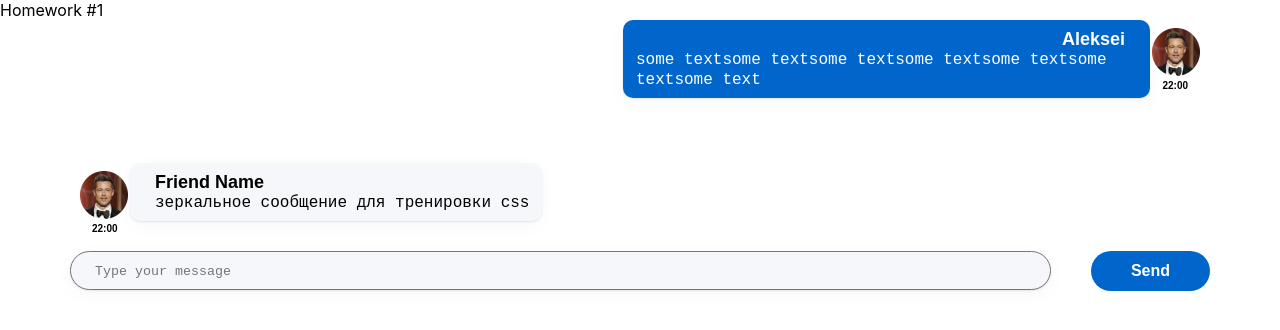
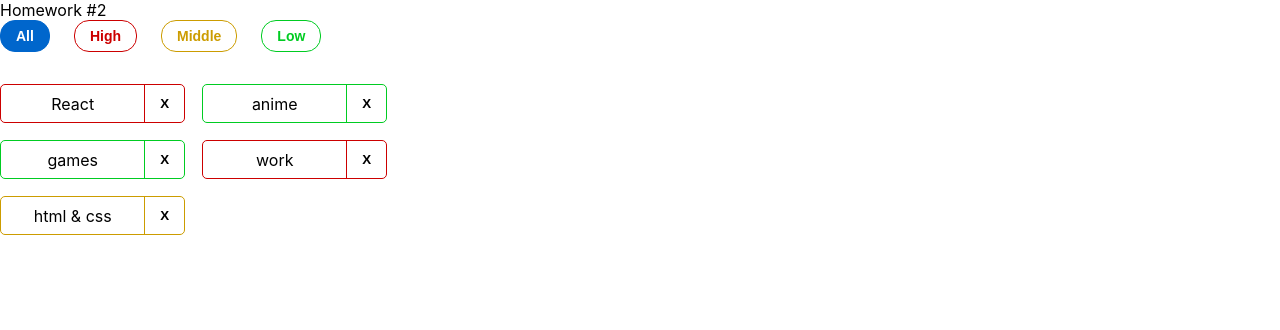
Before and after one commit to golodok2019/homework-2sprint, a React (Create React App) app: page / in a window 1280 px wide. Shown: the top 330 px of the page. Built offline with nearby package versions, Linux system fonts and the light colour scheme.

Commit message:
Done HW2

```diff
--- a/src/s1-main/App.tsx
+++ b/src/s1-main/App.tsx
@@ -1,13 +1,13 @@
 import React from 'react'
 import s from './App.module.css'
-import HW1 from '../s2-homeworks/hw01/HW1'
+import HW2 from '../s2-homeworks/hw02/HW2';
 
 function App() {
     return (
         <div className={s.App}>
-            <HW1/>
+            {/*<HW1/>*/}
             {/*раскомментировать по ходу выполнения*/}
-            {/*<HW2/>*/}
+            <HW2/>
             {/*<HW3/>*/}
             {/*<HW4/>*/}
 
--- a/src/s2-homeworks/hw02/HW2.tsx
+++ b/src/s2-homeworks/hw02/HW2.tsx
@@ -3,30 +3,30 @@
 import s2 from '../../s1-main/App.module.css'
 
 /*
-* 1 - описать типы AffairPriorityType, AffairType
-* 2 - указать нужный тип для defaultAffairs
-* 3 - дописать типы и логику функции filterAffairs и проверить её тестами
-* 4 - выполнить пункт 3 для функции deleteAffair
-* 5 - указать нужный тип в useState с affairs
-* 6 - дописать тип и логику функции deleteAffairCallback
-* 7 - в файле Affairs.tsx дописать типизацию пропсов
-* 8 - в файле Affairs.tsx дописать логику функций setAll, setHigh, setMiddle, setLow
+* 1 - описать типы AffairPriorityType, AffairType +
+* 2 - указать нужный тип для defaultAffairs +
+* 3 - дописать типы и логику функции filterAffairs и проверить её тестами +
+* 4 - выполнить пункт 3 для функции deleteAffair +
+* 5 - указать нужный тип в useState с affairs +
+* 6 - дописать тип и логику функции deleteAffairCallback +
+* 7 - в файле Affairs.tsx дописать типизацию пропсов +
+* 8 - в файле Affairs.tsx дописать логику функций setAll, setHigh, setMiddle, setLow +
 * 9 - в файле Affair.tsx дописать типизацию пропсов
 * 10 - в файле Affair.tsx дописать функции deleteCallback и использовать
 * 11 - в файле Affair.tsx отобразить приходящие данные
 * */
 
 // types
-export type AffairPriorityType = any // need to fix any
+export type AffairPriorityType = 'high' | 'middle' | 'low';
 export type AffairType = {
-    _id: any // need to fix any
-    name: any // need to fix any
+    _id: number
+    name: string
     priority: AffairPriorityType
 }
 export type FilterType = 'all' | AffairPriorityType
 
 // constants
-const defaultAffairs: any = [ // need to fix any
+const defaultAffairs: AffairType[] = [
     {_id: 1, name: 'React', priority: 'high'}, // студенты могут изменить содержимое name и количество элементов в массиве, ...priority не менять!
     {_id: 2, name: 'anime', priority: 'low'},
     {_id: 3, name: 'games', priority: 'low'},
@@ -35,24 +35,23 @@
 ]
 
 // pure helper functions
-export const filterAffairs = (affairs: any, filter: any): any => { // need to fix any
+export const filterAffairs = (affairs: AffairType[], filter: FilterType): AffairType[] => {
+    if (filter === 'all')
+        return affairs;
 
+    return affairs.filter(a => a.priority === filter);
+}
 
-    return affairs // need to fix
-}
-export const deleteAffair = (affairs: any, _id: any): any => { // need to fix any
-
-    return affairs // need to fix
+export const deleteAffair = (affairs: AffairType[], _id: number):  AffairType[] => {
+    return affairs.filter(a => a._id !== _id)
 }
 
 function HW2() {
-    const [affairs, setAffairs] = useState<any>(defaultAffairs) // need to fix any
+    const [affairs, setAffairs] = useState<AffairType[]>(defaultAffairs)
     const [filter, setFilter] = useState<FilterType>('all')
 
     const filteredAffairs = filterAffairs(affairs, filter)
-    const deleteAffairCallback = (_id: any) => { // need to fix any
-        // need to fix
-    }
+    const deleteAffairCallback = (_id: number) => setAffairs(deleteAffair(affairs, _id))
 
     return (
         <div id={'hw2'}>
--- a/src/s2-homeworks/hw02/affairs/Affairs.tsx
+++ b/src/s2-homeworks/hw02/affairs/Affairs.tsx
@@ -4,24 +4,24 @@
 import s from './Affairs.module.css'
 
 type AffairsPropsType = {
-    data: any // need to fix any
-    setFilter: any
-    deleteAffairCallback: any
+    data: AffairType[]
+    setFilter: (filter: FilterType) => void
+    deleteAffairCallback: (_id: number) => void
     filter: FilterType
 }
 
 function Affairs(props: AffairsPropsType) {
     const setAll = () => {
-        // need to fix
+        props.setFilter('all')
     }
     const setHigh = () => {
-        // need to fix
+        props.setFilter('high')
     }
     const setMiddle = () => {
-        // need to fix
+        props.setFilter('middle')
     }
     const setLow = () => {
-        // need to fix
+        props.setFilter('low')
     }
 
     const cnAll = s.button + ' ' + s.all + (props.filter === 'all' ? ' ' + s.active : '')
--- a/src/s2-homeworks/hw02/affairs/affair/Affair.tsx
+++ b/src/s2-homeworks/hw02/affairs/affair/Affair.tsx
@@ -6,12 +6,12 @@
 type AffairPropsType = {
     // key не нужно типизировать
     affair: AffairType
-    deleteAffairCallback: any // need to fix any
+    deleteAffairCallback: (_id: number) => void
 }
 
 function Affair(props: AffairPropsType) {
     const deleteCallback = () => {
-        // need to fix
+        props.deleteAffairCallback(props.affair._id);
     }
 
     const nameClass = s.name + ' ' + s2[props.affair.priority]
@@ -24,9 +24,7 @@
             className={affairClass}
         >
             <div id={'hw2-name-' + props.affair._id} className={nameClass}>
-                {/*создаёт студент*/}
-
-                {/**/}
+                {props.affair.name}
             </div>
             <div id={'hw2-priority-' + props.affair._id} hidden>
                 {props.affair.priority}
@@ -35,8 +33,7 @@
             <button
                 id={'hw2-button-delete-' + props.affair._id}
                 className={buttonClass}
-                // need to fix
-
+                onClick={deleteCallback}
             >
                 {/*текст кнопки могут изменить студенты*/}
                 X
```
